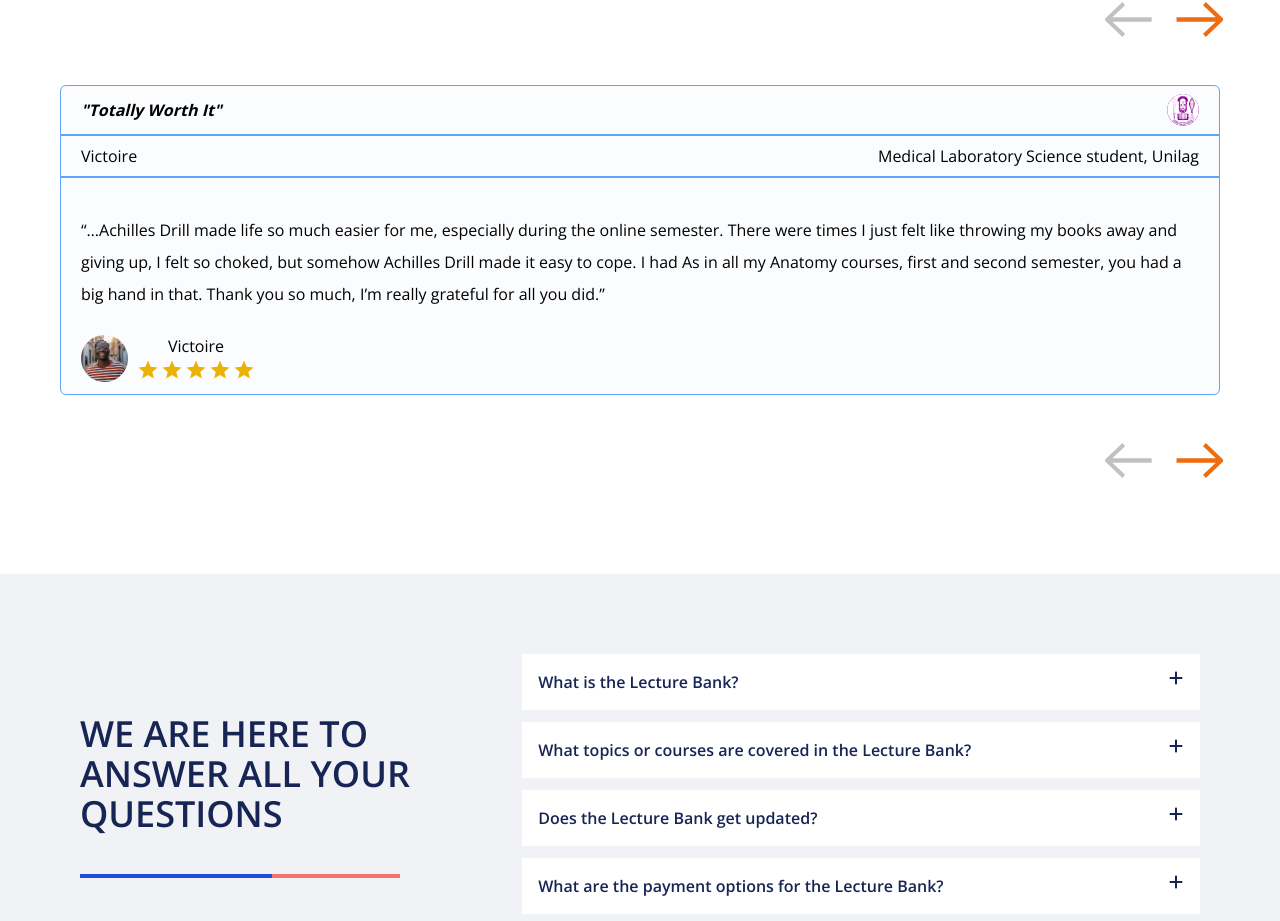
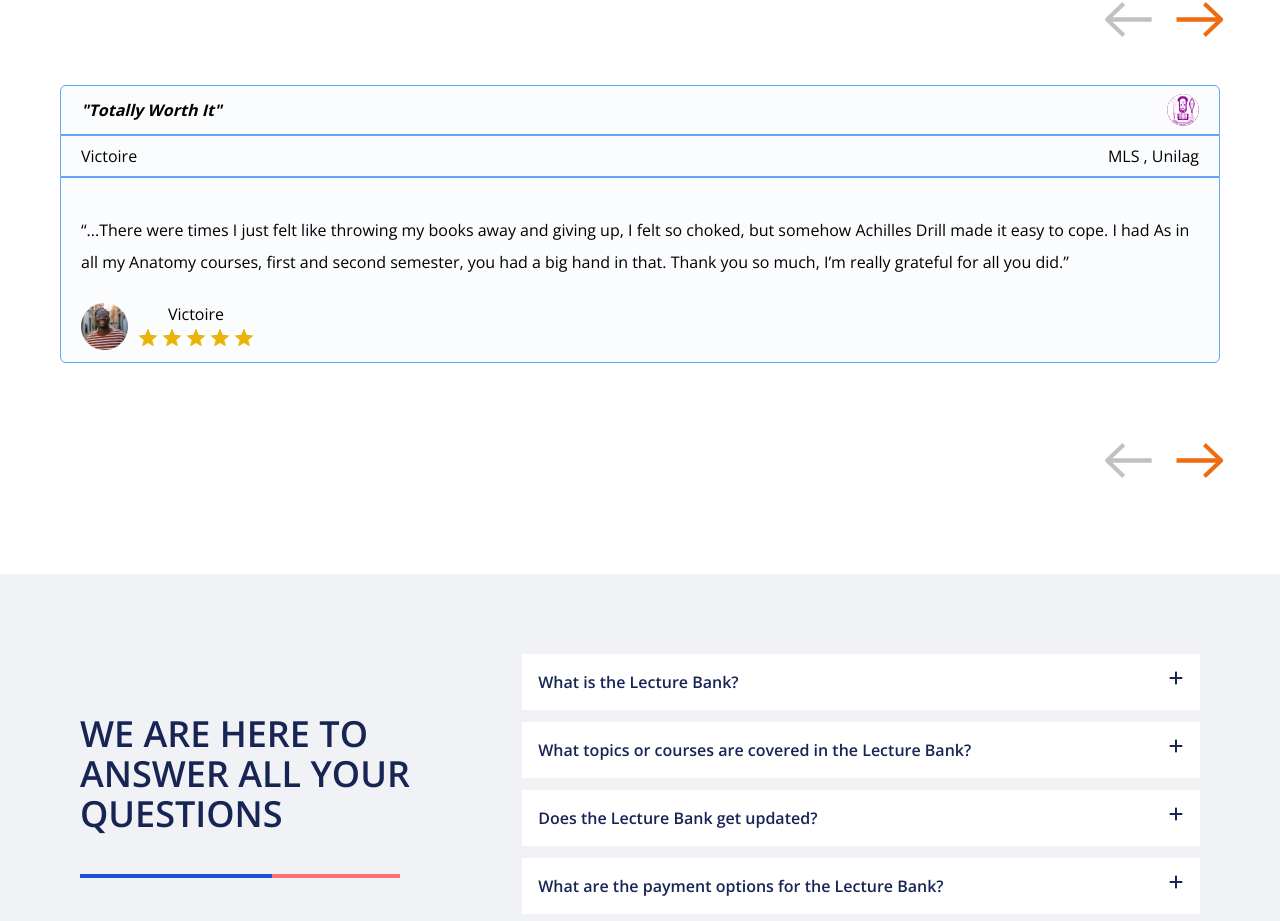
Before and after one commit to Victorgreene123/Achilles-frontend-copy, a React (Create React App) app: page / in a window 1280 px wide. Shown: the part 3304-4225 px from the top of the page. Built offline with nearby package versions, Linux system fonts and the light colour scheme.

Commit message:
Editing Testimonial text

```diff
--- a/src/components/Testimonials.js
+++ b/src/components/Testimonials.js
@@ -17,9 +17,9 @@
       head: "Totally Worth It",
       logo: image1,
       names: "Victoire",
-      school: "Medical Laboratory Science student, Unilag",
+      school: "MLS , Unilag",
       message:
-        "“…Achilles Drill made life so much easier for me, especially during the online semester. There were times I just felt like throwing my books away and giving up, I felt so choked, but somehow Achilles Drill made it easy to cope. I had As in all my Anatomy courses, first and second semester, you had a big hand in that. Thank you so much, I’m really grateful for all you did.”",
+        "“...There were times I just felt like throwing my books away and giving up, I felt so choked, but somehow Achilles Drill made it easy to cope. I had As in all my Anatomy courses, first and second semester, you had a big hand in that. Thank you so much, I’m really grateful for all you did.”",
       image: eclipse1,
     },
     {
@@ -27,7 +27,7 @@
       head: "Totally Worth It",
       logo: image1,
       names: "Olabimpe",
-      school: "Pharmacy student, UI",
+      school: "Pharmacy , UI",
       message:
         "“…I really want to give a shout out to the ACHILLES TEAM, the tutorial really helped. I can remember pouring what I learnt in blood physiology for them like that. I had an 83% in Physiology and 82% in Anatomy. I wish the tutorial could continue, thank you Achilles, keep building lives…”",
       image: eclipse2,
@@ -37,7 +37,7 @@
       head: "Totally Worth It",
       logo: image1,
       names: "Bukola",
-      school: "Pharmacology student, Unilag",
+      school: "Pharmacology , Unilag",
       message:
         "“…for real your first clip on Anatomical terms motivated me. The first time I read a slide on anatomy, it was on femoral artery during the holidays, it felt like I was reading Chinese because I couldn’t understand anything. I’m so glad I checked out the Telegram GC for your lectures…”",
       image: eclipse3,
```
